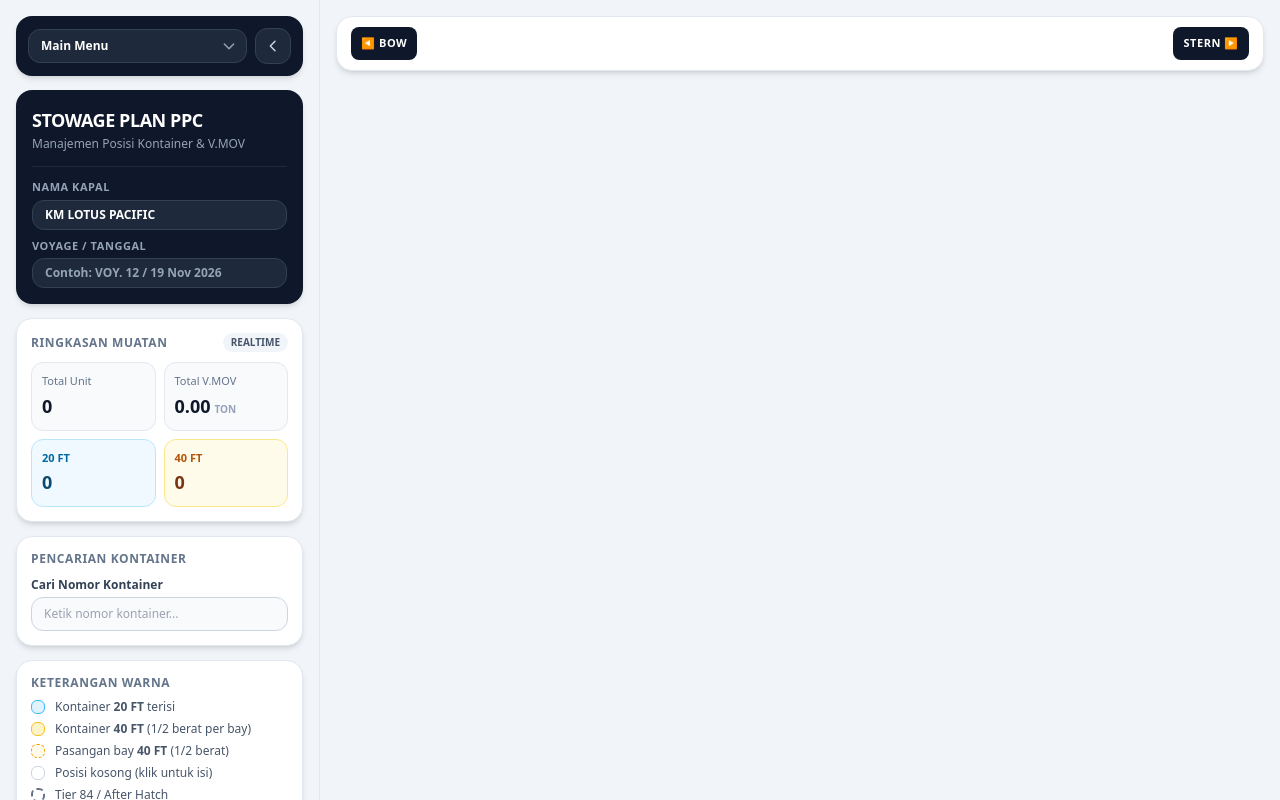
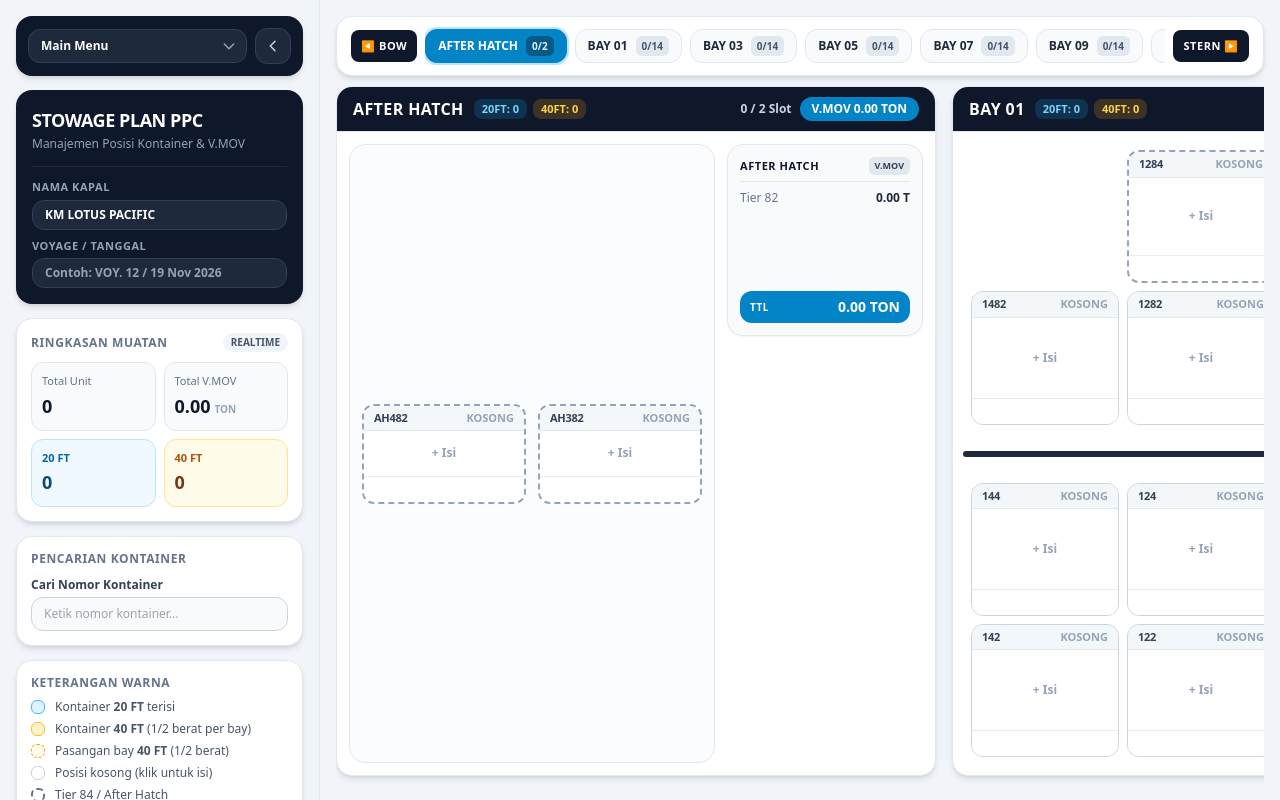
Before and after one commit to sodiumKlorida/LoadingPort, a plain HTML site: page v3.html in a window 1280 px wide. Drawn offline with nearby package versions, Linux system fonts and the light colour scheme.

Commit message:
fix fix js path

```diff
--- a/v3.html
+++ b/v3.html
@@ -486,7 +486,7 @@
         </div>
     </div>
 
-    <script src="v3_3.js"></script>
+    <script src="v3.js"></script>
 </body>
 
 </html>
```
